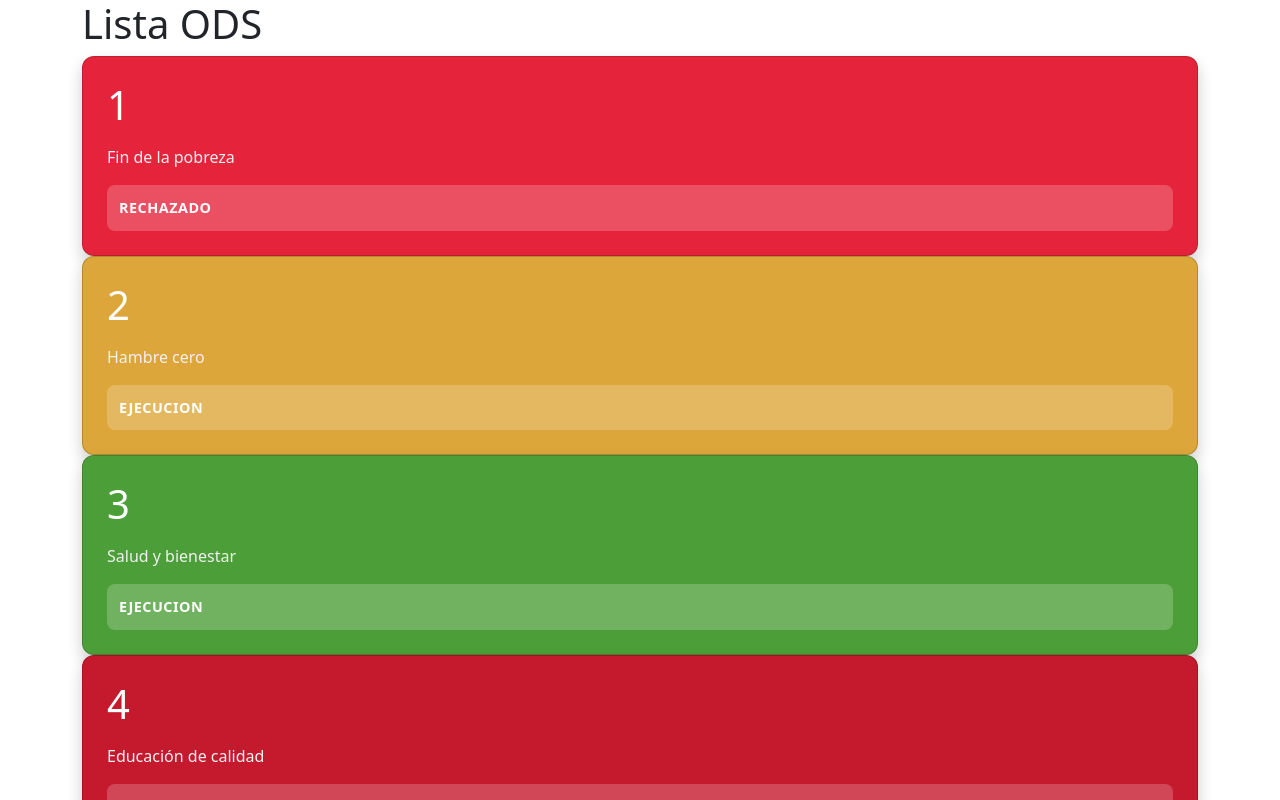
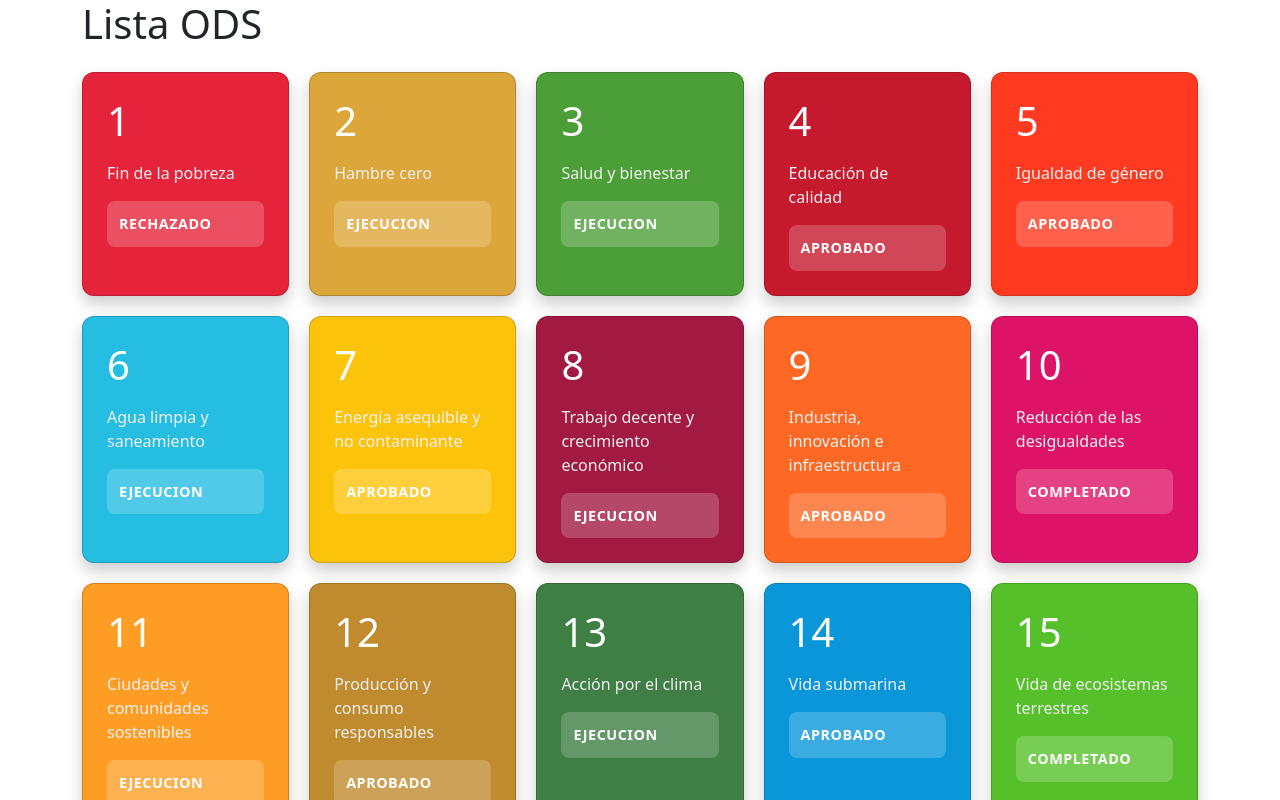
Before and after one commit to javiercaslop0310/hola-mundo.react, a React app in the folder vite-proyect/: page / in a window 1280 px wide. Shown: the top 800 px of the page. Built offline with nearby package versions, Linux system fonts and the light colour scheme; the HTML template or start-up script is replaced by a standard one.

Commit message:
modifico la forma de los ods

```diff
--- a/vite-proyect/src/components/App.tsx
+++ b/vite-proyect/src/components/App.tsx
@@ -5,7 +5,14 @@ function App() {
   return (
     <div className="container">
       <h1>Lista ODS</h1>
-      <div className="grid">
+      <div
+        style={{
+          display: "grid",
+          gridTemplateColumns: "repeat(auto-fill, minmax(180px, 1fr))",
+          gap: "1.25rem",
+          padding: "1rem 0",
+        }}
+      >
         {odsAlumnos.map((item) => (
           <Card key={item.id} itemOds={item} />
         ))}
--- a/vite-proyect/src/components/Card.tsx
+++ b/vite-proyect/src/components/Card.tsx
@@ -32,7 +32,6 @@ export const Card = ({ itemOds }: { itemOds: InterfazSostenible }) => {
         display: "flex",
         flexDirection: "column",
         gap: "1rem",
-        minWidth: "250px",
         cursor: "pointer",
         transition: "transform 0.3s ease, boxShadow 0.3s ease",
       }}
```
